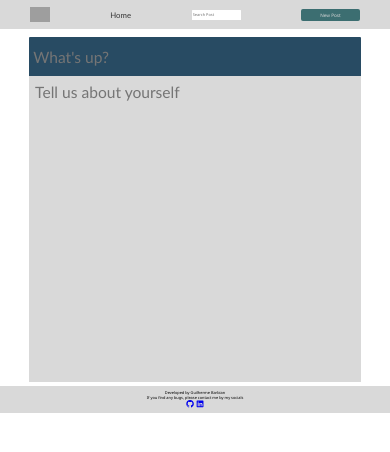
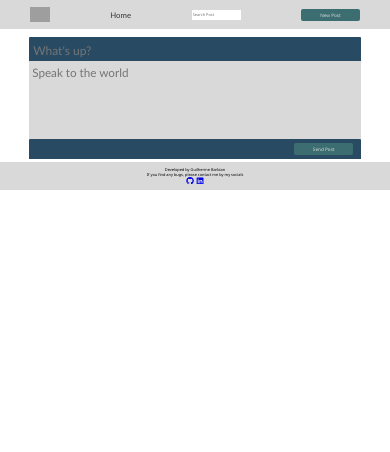
Before and after one commit to guibarbian/BlogPetsFrontend, a React (Vite) app: page /create-post in a window 390 px wide. Shown: the top 452 px of the page. Built offline with nearby package versions, Linux system fonts and the light colour scheme; grey boxes are pictures that could not be loaded.

Commit message:
style: responsiveness added to newpost page

```diff
--- a/src/components/CreatePostComponent/components/CommentInput.tsx
+++ b/src/components/CreatePostComponent/components/CommentInput.tsx
@@ -3,7 +3,7 @@ import styles from '../styles.module.css'
 const CommentInput = ({placeholder}:React.InputHTMLAttributes<HTMLInputElement>) => {
   return (
     <div className={styles.contentBox}>
-      <textarea placeholder={placeholder} name="" id=""></textarea>
+      <textarea placeholder={placeholder} maxLength={255}></textarea>
     </div>
   )
 }
--- /dev/null
+++ b/src/components/CreatePostComponent/components/PostButton.tsx
@@ -0,0 +1,14 @@
+import Button from '../../Button'
+import styles from '../styles.module.css'
+
+const PostButton = () => {
+  return (
+    <div className={styles.postBox}>
+      <Button variant='submit'>
+        Send Post
+      </Button>
+    </div>
+  )
+}
+
+export default PostButton
--- a/src/components/CreatePostComponent/components/TitleInput.tsx
+++ b/src/components/CreatePostComponent/components/TitleInput.tsx
@@ -3,7 +3,7 @@ import styles from '../styles.module.css'
 const TitleInput = ({placeholder}: React.InputHTMLAttributes<HTMLInputElement>) => {
   return (
     <div className={styles.titleHeader}>
-        <input placeholder={placeholder} maxLength={15}/>
+        <textarea placeholder={placeholder} maxLength={15} name="" id=""></textarea>
     </div>
   )
 }
--- a/src/components/CreatePostComponent/index.tsx
+++ b/src/components/CreatePostComponent/index.tsx
@@ -1,13 +1,15 @@
 import CommentInput from "./components/CommentInput"
+import PostButton from "./components/PostButton"
 import TitleInput from "./components/TitleInput"
 import styles from './styles.module.css'
 
 const CreatePostComponent = () => {
   return (
-    <div>
+    <div className={styles.body}>
       <form className={styles.form}>
         <TitleInput placeholder="What's up?"/>
-        <CommentInput placeholder="Tell us about yourself" />
+        <CommentInput placeholder="Speak to the world" />
+        <PostButton />
       </form>
     </div>
   )
--- a/src/components/CreatePostComponent/styles.module.css
+++ b/src/components/CreatePostComponent/styles.module.css
@@ -1,46 +1,51 @@
+.body{
+    display: flex;
+    justify-content: center;
+    padding: 0;
+    margin: 0;
+    margin-top: 2vw;
+}
+
 .form{
     display: flex;
     flex-direction: column;
     justify-content: center;
     align-items: center;
-    width: 100vw;
+    align-content: center;
+    width: 1200px;
+    min-width: 50%;
+    max-width: 85%;
+    height: auto;
 }
 
 .titleHeader{
-    margin-top: 2vw;
-    width: 1200px;
-    min-width: 50%;
-    max-width: 85%;
-    height: 10vw;
+    min-width: 100%;
+    height: clamp(1.5rem, 6vw, 24rem);
     background-color: var(--royal-blue);
     border-radius: .25vw .25vw 0 0;
-
-    display: flex;
-
+    box-sizing: border-box;
+    padding: 1.5vw 0 1.5vw 1vw;
 }
 
-.titleHeader input{
-    width: 100%;
+.titleHeader textarea{
     font-family: var(--base-font);
     color: var(--light-gray);
     background-color: transparent;
+    font-size: clamp(.75rem, 3vw, 27rem);
     border: none;
     outline: none;
-    font-size: 4vw;
-    margin-left: 1vw;
+    resize: none;
+    box-sizing: border-box;
     padding: 0;
 }
 
 .contentBox{
+    min-width: 100%;
+    height: clamp(1.5rem, 20vw, 24rem);
     background-color: var(--light-gray);
-    width: 1200px;
-    min-width: 50%;
-    max-width: 85%;
-    height: 300px;
-    min-height: 10%;
-    max-height: 25%;
     font-size: 1.5vw;
-    padding: 1.5vw 0 0 0;
+    padding: .75vw 0 0 .75vw;
+    box-sizing: border-box;
     display: flex;
     flex-direction: column;
     align-items: stretch;
@@ -48,19 +53,28 @@
 }
 
 .contentBox textarea{
-    width: 100%;
     box-sizing: border-box;
     resize: none;
-    overflow: auto;
     word-break: break-all;
-    padding: 0 1.5vw;
-    font-size: 4vw;
+    padding: 0;
+    font-size: clamp(.6rem, 3vw, 8rem);
     line-height: 1.4;
     border: none;
     outline: none;
     background-color: transparent;
     font-family: var(--base-font);
     color: var(--black);
-    justify-content: flex-start;
     field-sizing: content;
 }
+
+.postBox{
+    width: 100%;
+    height: 5vw;
+    background-color: var(--royal-blue);
+    border-radius: .25vw .25vw 0 0;
+    display: flex;
+    justify-content: end;
+    align-items: center;
+    padding-right: 2vw;
+    box-sizing: border-box;
+}
--- a/src/components/Header/index.tsx
+++ b/src/components/Header/index.tsx
@@ -7,7 +7,6 @@ import HeaderList from './components/HeaderList'
 import HeaderListItem from './components/HeaderListItem'
 
 const Header = () => {
-
   const navigate = useNavigate();
 
   const handleCkick = () => {
```
